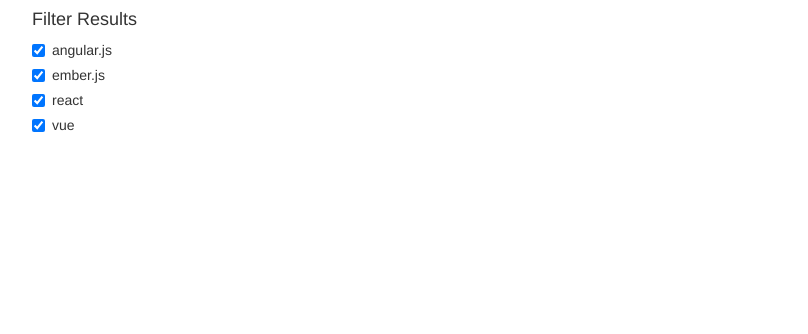
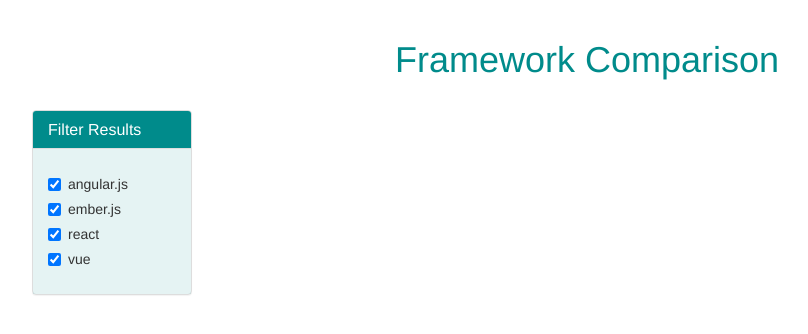
Before and after one commit to pooja335/framework-comparison, a website: page index.html in a window 1280 px wide. Shown: the whole page, without its empty margins (53-861 px from the left). Drawn offline with nearby package versions, Linux system fonts and the light colour scheme; no server answers.

Commit message:
added styling

```diff
--- a/index.html
+++ b/index.html
@@ -3,15 +3,23 @@
   <head>
     <title>Framework Comparison</title>
     <link rel="stylesheet" href="https://maxcdn.bootstrapcdn.com/bootstrap/3.3.7/css/bootstrap.min.css">
+    <link rel="stylesheet" href="https://maxcdn.bootstrapcdn.com/font-awesome/4.7.0/css/font-awesome.min.css">
     <link rel="stylesheet" href="styles.css">
   </head>
   <body>
     <div class="container">
-      <div class="col-lg-2" id="filter">
-        <h4>Filter Results</h4>
+      <h1 class="text-center">Framework Comparison</h1>
+      <div class="col-md-2">
+        <div class="panel panel-default">
+          <div class="panel-heading">
+            <h4 class="panel-title">Filter Results</h4>
+          </div>
+          <div class="panel-body" id="filter">
+          </div>
+        </div>
       </div>
-      <div class="col-lg-10">
-        <table class="table">
+      <div class="col-md-10">
+        <table class="table table-bordered table-striped">
           <tbody id="results">
           </tbody>
         </table>
--- a/styles.css
+++ b/styles.css
@@ -1,3 +1,17 @@
+h1 {
+  padding: 20px;
+  color: rgb(0, 139, 139);
+}
+
 table th,td {
   text-align: center;
 }
+
+.heading-tr th, .panel-default>.panel-heading {
+  color: white;
+  background-color: rgb(0, 139, 139);
+}
+
+.table-striped > tbody > tr:nth-of-type(odd), .panel-body {
+  background-color: rgba(0, 139, 139, 0.1);
+}
```
